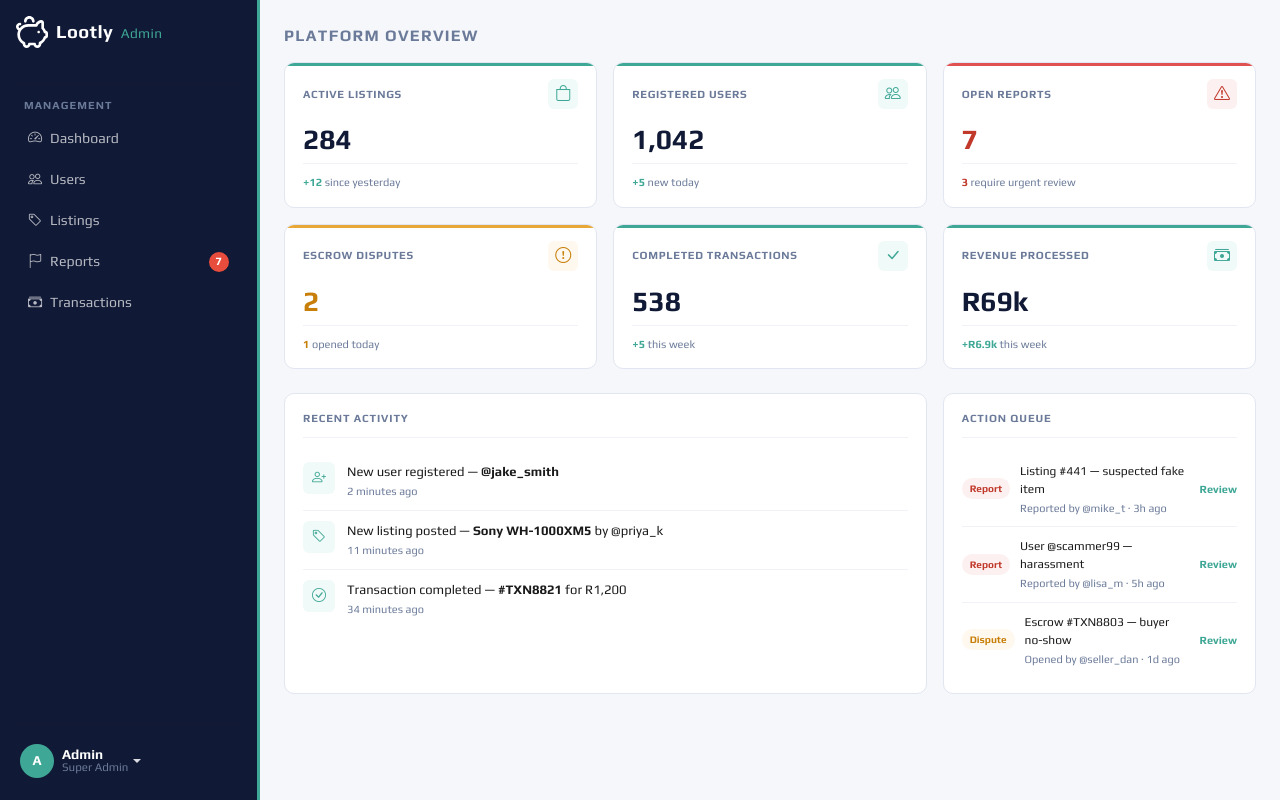
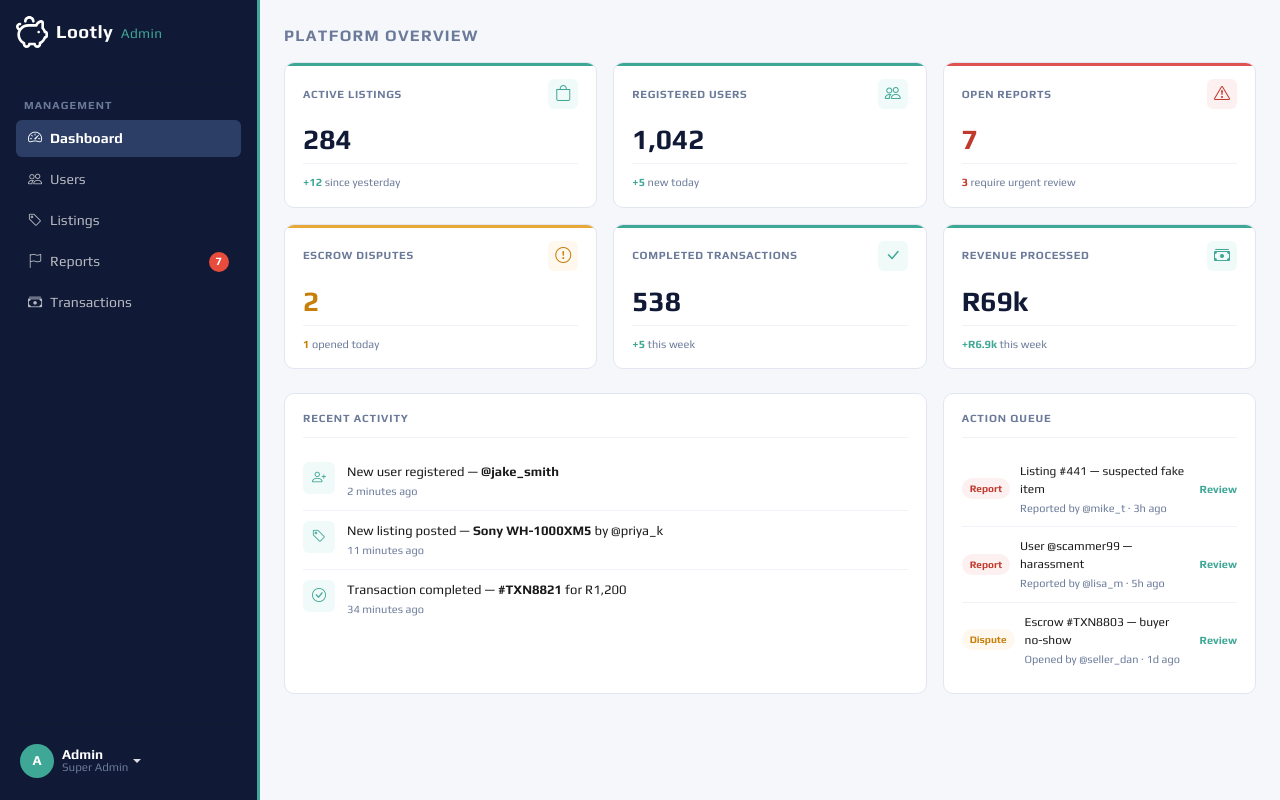
Before and after one commit to DylanKemper/c2c-platform, a PHP site: page /admin/test-admin.php in a window 1280 px wide. Run offline with PHP 8.4, Linux system fonts and the light colour scheme.

Commit message:
Update sidebar link logic and enhance hover styles for better UI consistency

```diff
--- a/admin/css/style.css
+++ b/admin/css/style.css
@@ -89,21 +89,18 @@
     display: flex;
     align-items: center;
     transition: background-color 0.15s, color 0.15s;
+    text-decoration: none;
 }
 
 .sidebar-link:hover {
-    background-color: rgba(255, 255, 255, 0.08);
+    background-color: var(--primary-hover);
     color: #fff;
 }
 
 .sidebar-link.active {
-    background-color: var(--accent);
+    background-color: var(--secondary);
     color: #fff;
     font-weight: 700;
-}
-
-.sidebar-link.active:hover {
-    background-color: var(--accent-hover);
 }
 
 .sidebar-badge {
--- a/admin/partials/sidebar.php
+++ b/admin/partials/sidebar.php
@@ -22,7 +22,7 @@ $current_page = basename($_SERVER['PHP_SELF']);
     <ul class="nav nav-pills flex-column mb-auto gap-1">
 
         <li class="nav-item">
-            <a href="index.php" class="nav-link sidebar-link <?= $current_page === 'index.php' ? 'active' : '' ?>">
+            <a href="index.php" class="sidebar-link <?= $current_page === 'test-admin.php' ? 'active' : '' ?>">
                 <i class="bi bi-speedometer2 me-2"></i>
                 Dashboard
             </a>
```
